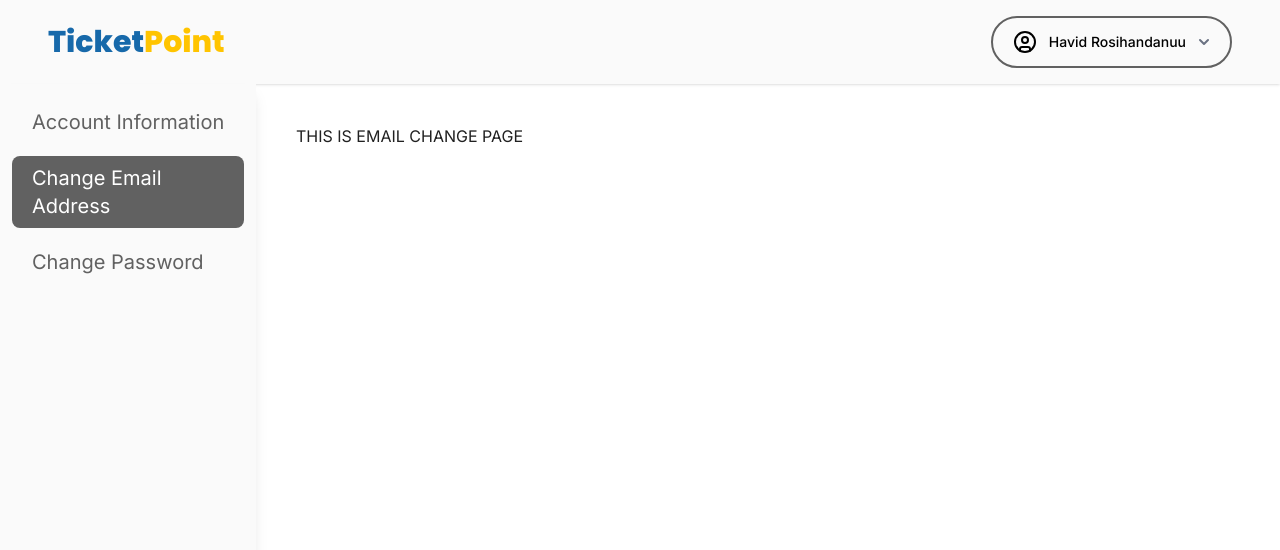
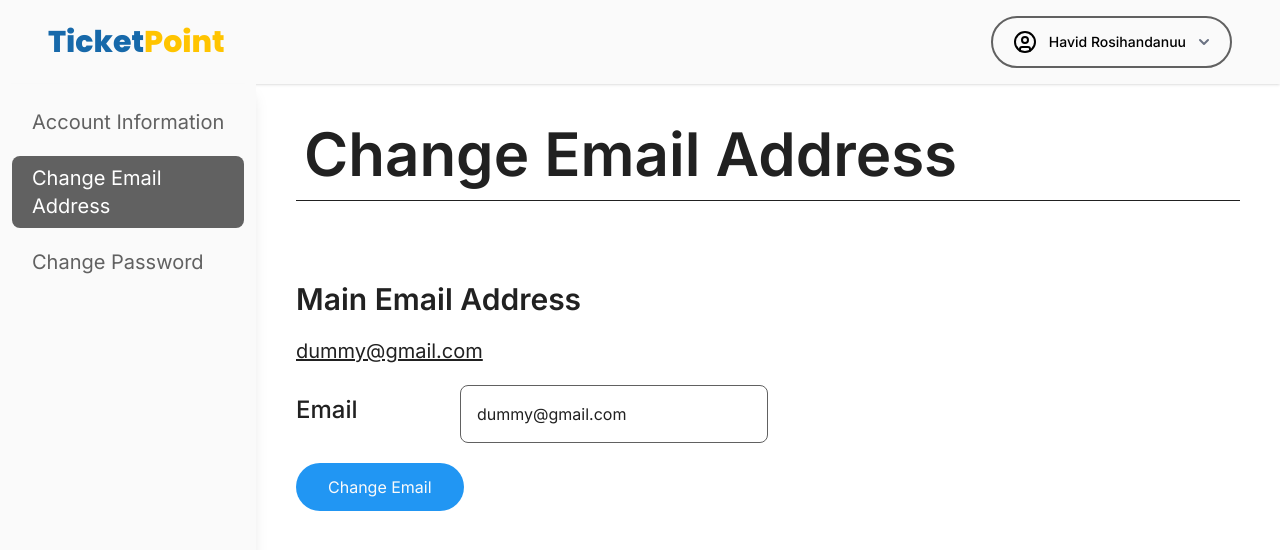
Before and after one commit to yosmisyael/ticket-point, a Next.js app: page /dashboard/settings/email in a window 1280 px wide. Shown: the top 550 px of the page. Built offline with nearby package versions, Linux system fonts and the light colour scheme.

Commit message:
feat: updated email change page

```diff
--- a/src/app/dashboard/settings/email/page.tsx
+++ b/src/app/dashboard/settings/email/page.tsx
@@ -1,7 +1,33 @@
+"use client";
+
+import {ChangeEvent, useState} from "react";
+
 export default function Email() {
+    const [email, setEmail] = useState("dummy@gmail.com");
+    const currentEmail: string = email;
+
+    const handleEmailChange = (e: ChangeEvent<HTMLInputElement>) => {
+        setEmail(e.target.value);
+    }
+
     return (
         <div className="p-4 sm:p-6 md:p-10 text-dark">
-            <h1>THIS IS EMAIL CHANGE PAGE</h1>
+            <div className="mb-6 md:mb-20 border-b border-dark pb-4">
+                <h1 className="mx-2 1text-4xl sm:text-5xl md:text-6xl font-semibold font-inter text-[var(--color-dark)]">
+                    Change Email Address
+                </h1>
+            </div>
+            <form className="grid grid-cols-3 items-center w-1/2 gap-5 mt-8">
+                <h2 className="text-3xl font-semibold col-span-3">Main Email Address</h2>
+                <p className="col-span-3 text-xl underline">{currentEmail}</p>
+                <label htmlFor="name" className="col-span-1 mb-2 text-2xl font-medium text-dark">Email</label>
+                <input type="email" name="name" id="name"
+                       className="col-span-2 block w-full p-4 text-dark border border-mid-dark rounded-lg bg-ligth text-base focus:ring-blue-500 focus:border-blue-500"
+                       defaultValue={email} onChange={handleEmailChange}/>
+                <button type="submit"
+                        className="bg-primary-mid px-8 py-3 col-span-3 w-fit text-base text-light hover:bg-primary-dark cursor-pointer rounded-full">Change Email
+                </button>
+            </form>
         </div>
     )
 }
```
